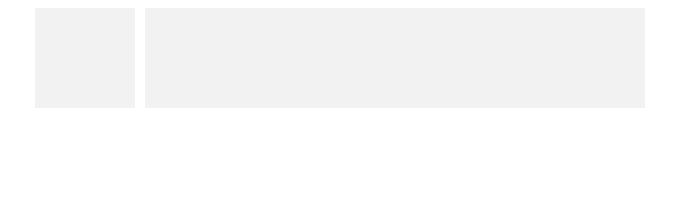
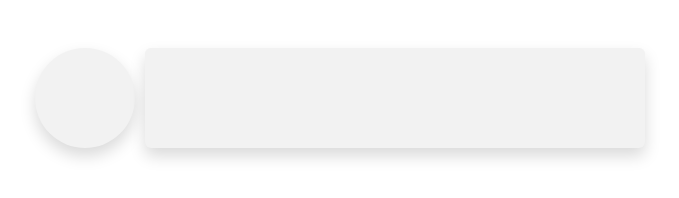
Before and after one commit to Jeandra/Skeleton-Loading-css, a plain HTML site: page index.html in a window 1280 px wide. Shown: the whole page, without its empty margins (300-979 px from the left). Drawn offline with nearby package versions, Linux system fonts and the light colour scheme.

Commit message:
Update index.html

```diff
--- a/index.html
+++ b/index.html
@@ -4,14 +4,15 @@
     <meta charset="UTF-8">
     <meta http-equiv="X-UA-Compatible" content="IE=edge">
     <meta name="viewport" content="width=device-width, initial-scale=1.0">
-    <title>Document</title>
+    <title>Skeleton Loading</title>
     <link rel="stylesheet" href="style.css">
+    <link href="https://cdn.jsdelivr.net/npm/bootstrap@5.3.0-alpha1/dist/css/bootstrap.min.css" rel="stylesheet" integrity="sha384-GLhlTQ8iRABdZLl6O3oVMWSktQOp6b7In1Zl3/Jr59b6EGGoI1aFkw7cmDA6j6gD" crossorigin="anonymous">
 </head>
 <body>
+
     <div class="container">
-        <span class="circle"></span>
-        <span class="box"></span>
-
+        <span class="circle shadow p-3 mt-5 bg-body-tertiary rounded-circle"></span>
+        <span class="box shadow p-3 mt-5 bg-body-tertiary rounded"></span>
     </div>
 
 </body>
```
